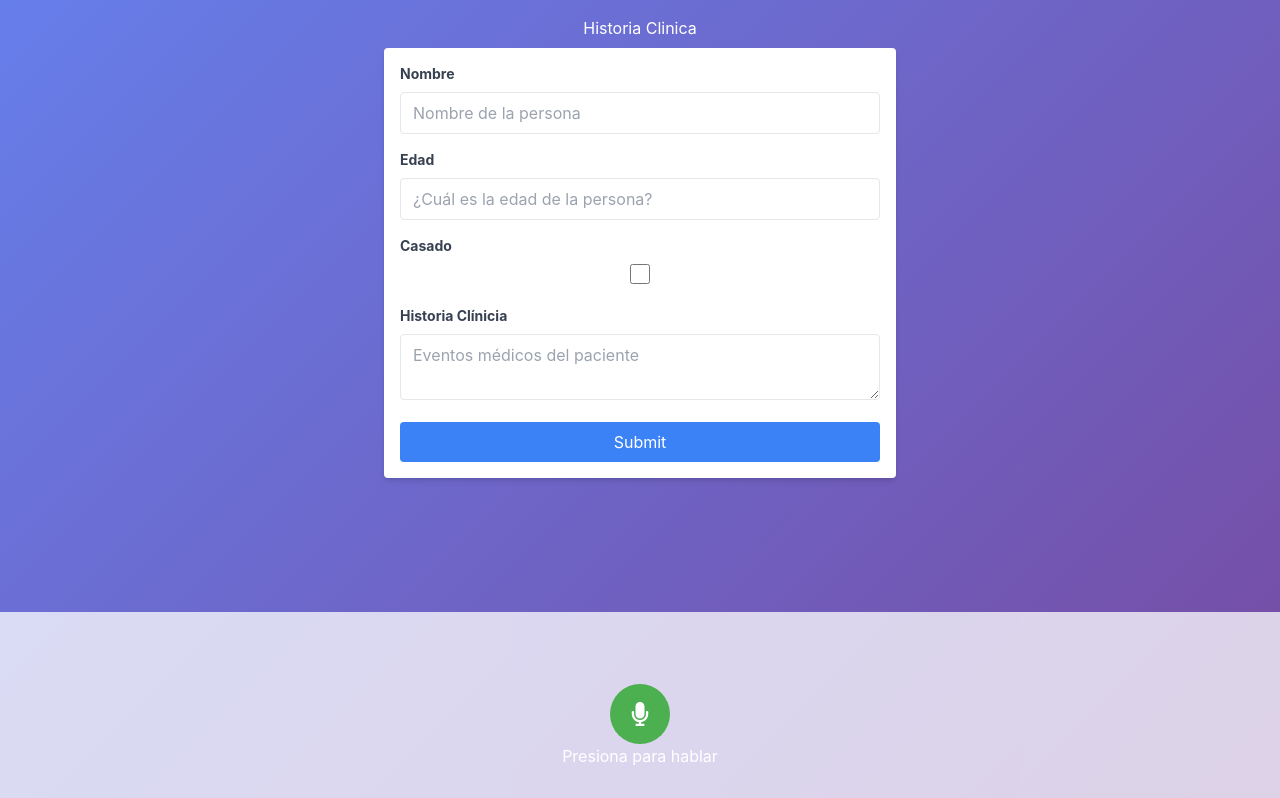
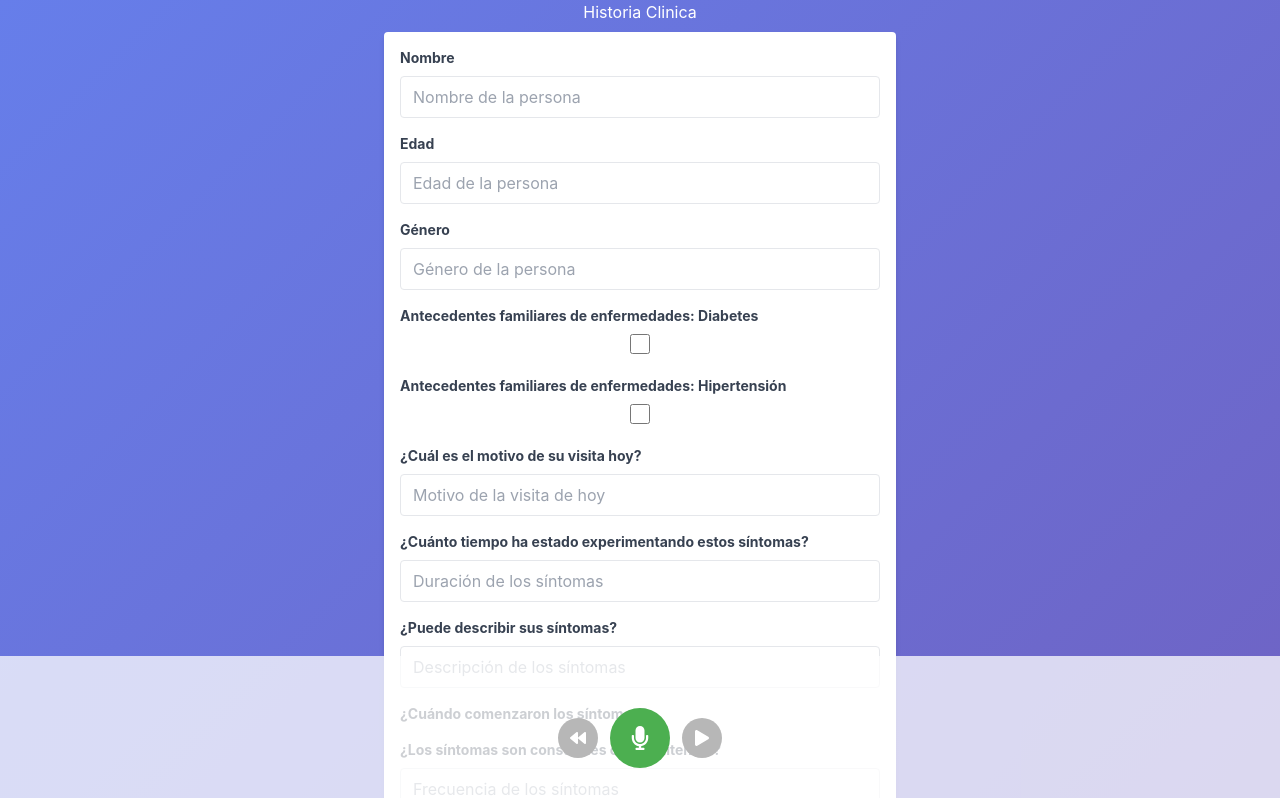
Before and after one commit to thordickinson/form-chat, a React (Vite) app in the folder client-app/: page / in a window 1280 px wide. Shown: the top 798 px of the page. Built offline with nearby package versions, Linux system fonts and the light colour scheme.

Commit message:
feat: add revert functionality

```diff
--- a/client-app/src/App.css
+++ b/client-app/src/App.css
@@ -116,31 +116,37 @@ body {
   display: flex;
   justify-content: center;
   align-items: center;
-  margin-top: 20px;
 }
 
-.audio-player-button {
-  width: 60px;
-  height: 60px;
+.alt-button {
+  width: 40px;
+  height: 40px;
   border-radius: 50%;
+  background-color: #4caf50;
   display: flex;
   justify-content: center;
   align-items: center;
-  font-size: 1.5rem;
+  font-size: 1rem;
   color: white;
-  background-color: #4caf50;
   border: none;
   cursor: pointer;
   transition: background-color 0.3s;
 }
 
-.audio-player-button:hover {
+.alt-button:hover {
   background-color: #45a049;
 }
 
-.audio-player-button:focus {
+.alt-button:focus {
   outline: none;
 }
+
+.alt-button.disabled, .alt-button.disabled:hover  {
+  background-color: #b7b7b7;
+  cursor: default;
+}
+
+
 .checkbox-lg {
   width: 20px;
   height: 20px;
--- a/client-app/src/App.jsx
+++ b/client-app/src/App.jsx
@@ -3,14 +3,17 @@ import "./App.css";
 import PushToTalkButton from "./components/PushToTalkButton";
 import AudioPlayer from "./components/AudioPlayer";
 import DynamicForm from "./components/DynamicForm";
+import { preguntasMedicas } from "./Survey";
+import RevertButton from "./components/RevertButton";
 
 const App = () => {
   const [audioUrl, setAudioUrl] = useState("");
   const [isRecording, setIsRecording] = useState(false);
   const [transcription, setTranscription] = useState("");
   const [response, setResponse] = useState("");
+  const [oldData, setOldData] = useState(undefined);
 
-  const fields = [
+  const basic = [
     {
       label: "Nombre",
       name: "name",
@@ -38,12 +41,18 @@ const App = () => {
     // Add more fields as needed
   ];
 
+  const fields = preguntasMedicas
+
   const [formData, setFormData] = useState(
     fields.reduce((prev, curr) => ({ ...prev, [curr.name]: "" }), {})
   );
 
   const handleFormChange = (data) => {
     setFormData(data);
+  };
+
+  const revert = () => {
+    setFormData(oldData);
   };
 
   const handleFormSubmit = (data) => {
@@ -74,6 +83,7 @@ const App = () => {
         console.log("UUID:", data.uuid);
         setTranscription(data.transcription);
         setResponse(data.response);
+        setOldData(formData);
         setFormData(data.response);
       })
       .catch((error) => {
@@ -92,7 +102,7 @@ const App = () => {
   return (
     <>
       <div
-        className={`App ${isRecording ? "recording" : ""} w-full h-full p-4`}
+        className={`${isRecording ? "recording" : ""} w-full App`}
       >
         <h1>Historia Clinica</h1>
         <DynamicForm
@@ -110,12 +120,15 @@ const App = () => {
               <div className="chat-bubble ai-bubble">AI: {JSON.stringify(response)}</div>
             )}
           </div>
-          <AudioPlayer audioUrl={audioUrl} />
-          <PushToTalkButton
-            setAudioUrl={setAudioUrl}
-            handleAudioUpload={handleAudioUpload}
-            onIsRecordingChanged={setIsRecording}
-          />
+          <div className="flex flex-row items-center justify-center gap-3">
+            <RevertButton onRevert={revert} canRevert={oldData} />
+            <PushToTalkButton
+              setAudioUrl={setAudioUrl}
+              handleAudioUpload={handleAudioUpload}
+              onIsRecordingChanged={setIsRecording}
+            />
+            <AudioPlayer audioUrl={audioUrl} />
+          </div>
         </div>
       </div>
     </>
--- a/client-app/src/Survey.ts
+++ b/client-app/src/Survey.ts
@@ -1,4 +1,4 @@
-const preguntasMedicas = [
+export const preguntasMedicas = [
     {
       label: "Nombre",
       name: "name",
--- a/client-app/src/components/AudioPlayer.jsx
+++ b/client-app/src/components/AudioPlayer.jsx
@@ -37,11 +37,16 @@ const AudioPlayer = ({ audioUrl }) => {
             <source src={audioUrl} type="audio/wav" />
             Your browser does not support the audio element.
           </audio>
-          <button className="audio-player-button" onClick={togglePlayPause}>
+          <button className="alt-button audio-player-button" onClick={togglePlayPause}>
             {isPlaying ? <FaPause /> : <FaPlay />}
           </button>
         </>
       )}
+      { !audioUrl &&
+        <button className="alt-button audio-player-button disabled">
+             <FaPlay />
+          </button>
+      }
     </div>
   );
 };
--- a/client-app/src/components/DynamicForm.jsx
+++ b/client-app/src/components/DynamicForm.jsx
@@ -2,6 +2,7 @@ import React, { useState } from 'react';
 
 const DynamicForm = ({ fields, onSubmit, onChange, response }) => {
   const [formData, setFormData] = useState({});
+  const [initialFormData, setInitialFormData] = useState({});
 
   // Update formData with response data when response changes
   React.useEffect(() => {
@@ -11,6 +12,7 @@ const DynamicForm = ({ fields, onSubmit, onChange, response }) => {
         ...prevFormData,
         ...response
       }));
+      setInitialFormData(response);
     }
   }, [response]);
 
--- a/client-app/src/components/PushToTalkButton.jsx
+++ b/client-app/src/components/PushToTalkButton.jsx
@@ -46,7 +46,6 @@ const PushToTalkButton = ({ setAudioUrl, handleAudioUpload, onIsRecordingChanged
     >
       <FaMicrophone />
     </button>
-    <div>Presiona para hablar</div>
     </div>
   );
 };
--- /dev/null
+++ b/client-app/src/components/RevertButton.jsx
@@ -0,0 +1,12 @@
+import { FaBackward } from "react-icons/fa";
+
+export default function RevertButton({ onRevert, canRevert }) {
+    return (
+        <button
+            onClick={onRevert}
+            className={`alt-button ${canRevert ? "" : "disabled"}`}
+        >
+            <FaBackward />
+        </button>
+    );
+}
```
